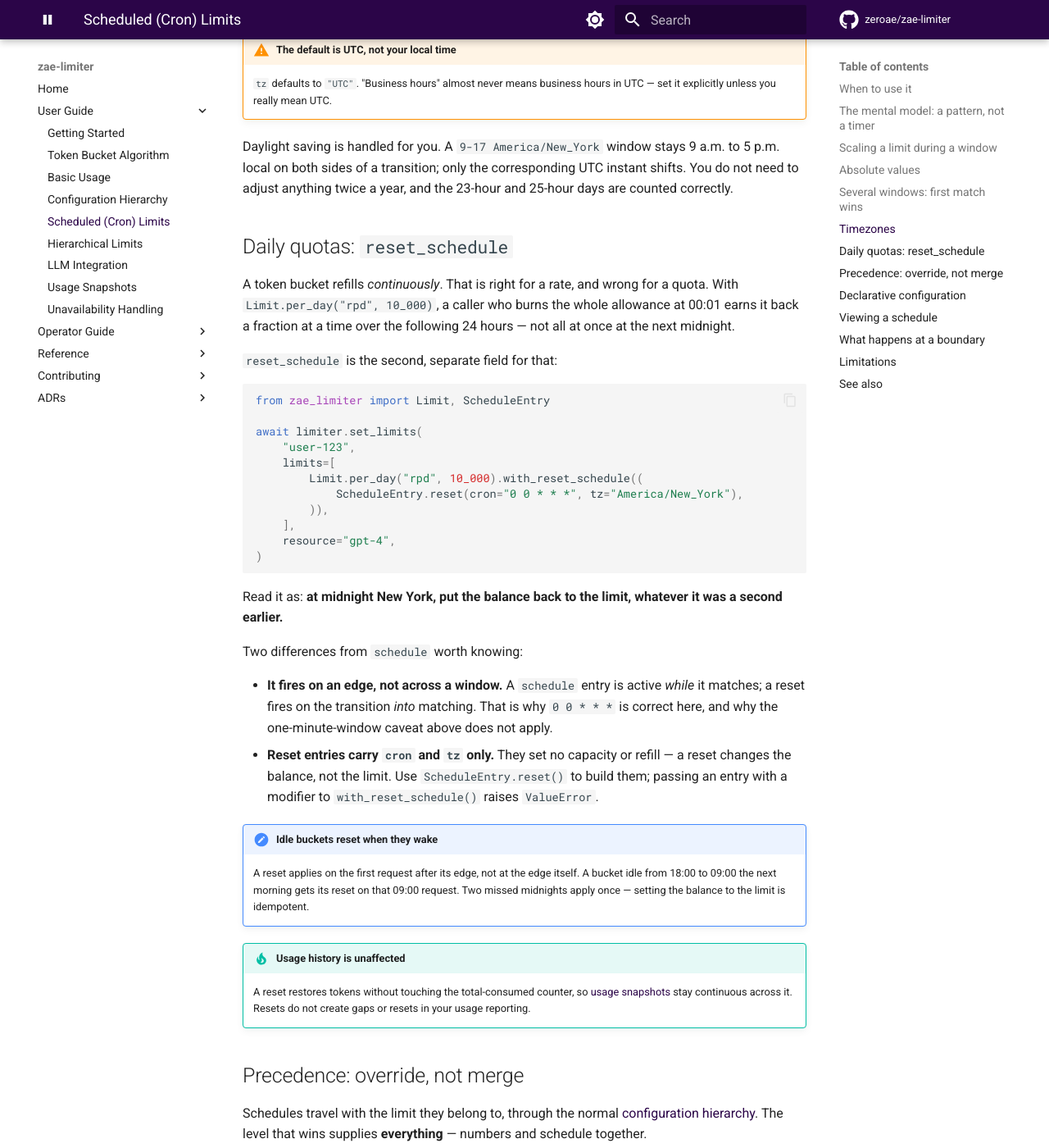
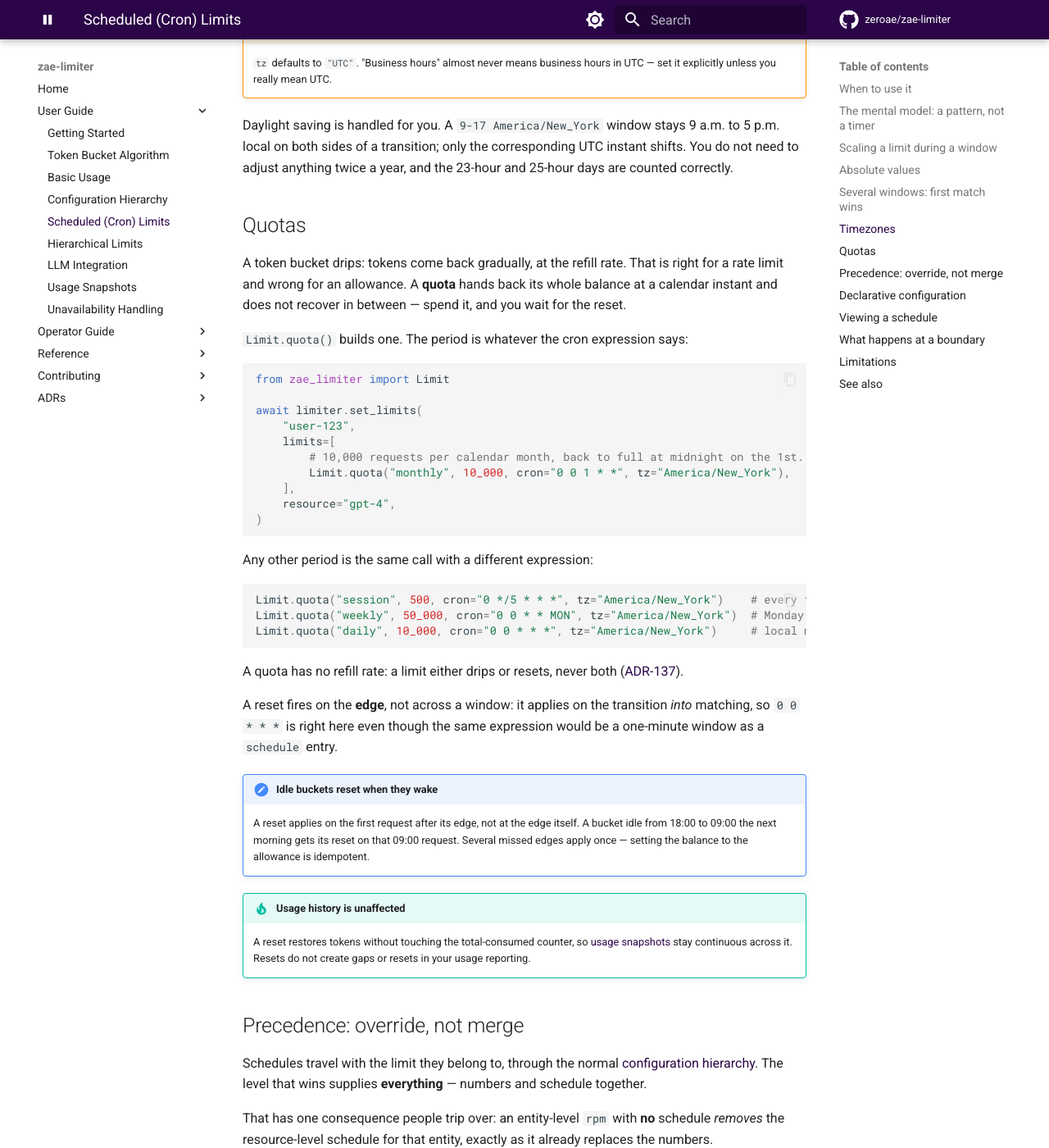
Before and after one commit to zeroae/zae-limiter, an MkDocs documentation site: the page built from docs/guide/scheduled-limits.md, in a window 1280 px wide and 1400 px high, scrolled down 2891 px. Shown: the whole window at 82% size. Built offline with MkDocs 1.6.1 and Material for MkDocs 9.7.7, drawn with Linux system fonts in a browser that asks for light colours; comment, search, counter and statistics services are not loaded; the version menu is left out; some of the changed text lies outside the part shown.

Commit message:
📝 docs(guide): write quotas with Limit.quota and name the period
The quota section was built around `Limit.per_day(...).with_reset_schedule(...)`,
which raises at construction: a limit drips or resets, never both (ADR-137), so
a quota's amount and its reset arrive in one `Limit.quota(name, amount, cron=...,
tz=...)` call (surface-plan Task 1).

Reframed from "daily quotas" to quotas, because nothing about it is daily — the
period is whatever the cron expression says. The worked example is a monthly
plan resetting on the 1st, with a session cap, a weekly cap and a daily cap as
one-liners, so the period reads as the author's choice rather than as midnight.

ADR-138's Consequences require the guide to state the limitation it creates, and
`## Limitations` said nothing: a quota period is a fixed calendar window, so
`0 */5 * * *` resets at 00:00, 05:00, 10:00 for everyone alike. The window
anchored to each caller's own first use — what a reader hears in "five-hour reset
window" — is not supported.

The YAML form gets the same treatment (surface-plan Task 6): a `reset_schedule`
makes the limit a quota, so `refill_amount` defaults to 0 and is not written; a
non-zero rate beside a reset is an error. The sample's `refill_period: 86400` is
dropped, since a quota has no rate for it to denominate.

Removed the promise that `retry_after_seconds` reports the time until a quota's
reset. #530 shows the estimate is computed from a refill rate, which a quota does
not have, so an exhausted quota reports zero. Stated as a limitation instead — a
backoff built on a confident zero generates load rather than suppressing it.

`Limit.quota()` is decided (surface-plan Group A) but not yet built; it is
covered by the existing v0.14.0 version admonition.

Fixes #524
Refs #222

Co-Authored-By: Claude Opus 5 (1M context) <noreply@anthropic.com>
Claude-Session: https://claude.ai/code/session_01QdVj8nPhUwTz2aNJzMFqt5

````diff
--- a/docs/guide/scheduled-limits.md
+++ b/docs/guide/scheduled-limits.md
@@ -1,7 +1,7 @@
 # Scheduled (Cron) Limits
 
 Rate limits that change with the clock — halve throughput during business hours, raise it
-overnight, close a maintenance window, or reset a daily quota at local midnight.
+overnight, close a maintenance window, or hand back a quota at the start of each period.
 
 Without scheduling, a limit holds until someone calls `set_limits()`. The usual workaround is an
 external cron job that swaps capacity at each tick, which means extra infrastructure, no
@@ -10,7 +10,7 @@ move that into the library: the schedule travels with the limit, and every reade
 effective value for the current instant.
 
 !!! info "Added in v0.14.0"
-    `ScheduleEntry`, `Limit.with_schedule()` and `Limit.with_reset_schedule()` are new in v0.14.0.
+    `ScheduleEntry`, `Limit.with_schedule()` and `Limit.quota()` are new in v0.14.0.
 
 ## When to use it
 
@@ -18,7 +18,7 @@ effective value for the current instant.
 |---------|---------|
 | **Peak / off-peak** | Half the throughput 9–5 on weekdays, full rate overnight |
 | **Maintenance window** | Drop to a trickle during a nightly batch job |
-| **Daily quota** | 10,000 requests per day, back to full at local midnight |
+| **Quota** | 10,000 requests per calendar month, back to full on the 1st |
 | **Weekend capacity** | Raise limits Saturday and Sunday when traffic is lighter |
 
 ## The mental model: a pattern, not a timer
@@ -45,8 +45,7 @@ cron daemon would fire once a day — describes a window exactly **one minute lo
 never what you want for a limit. As a rule of thumb, leave the minute field as `*` unless you
 genuinely mean a sub-hour window.
 
-The one place a single instant *is* what you want is a quota reset, which has its own field —
-see [Daily quotas](#daily-quotas-reset_schedule).
+The one place a single instant *is* what you want is a quota reset — see [Quotas](#quotas).
 
 ## Scaling a limit during a window
 
@@ -127,44 +126,46 @@ Daylight saving is handled for you. A `9-17 America/New_York` window stays 9 a.m
 on both sides of a transition; only the corresponding UTC instant shifts. You do not need to
 adjust anything twice a year, and the 23-hour and 25-hour days are counted correctly.
 
-## Daily quotas: `reset_schedule`
+## Quotas
 
-A token bucket refills *continuously*. That is right for a rate, and wrong for a quota. With
-`Limit.per_day("rpd", 10_000)`, a caller who burns the whole allowance at 00:01 earns it back a
-fraction at a time over the following 24 hours — not all at once at the next midnight.
+A token bucket drips: tokens come back gradually, at the refill rate. That is right for a rate
+limit and wrong for an allowance. A **quota** hands back its whole balance at a calendar instant
+and does not recover in between — spend it, and you wait for the reset.
 
-`reset_schedule` is the second, separate field for that:
+`Limit.quota()` builds one. The period is whatever the cron expression says:
 
-```python
-from zae_limiter import Limit, ScheduleEntry
+```{.python .lint-only}
+from zae_limiter import Limit
 
 await limiter.set_limits(
     "user-123",
     limits=[
-        Limit.per_day("rpd", 10_000).with_reset_schedule((
-            ScheduleEntry.reset(cron="0 0 * * *", tz="America/New_York"),
-        )),
+        # 10,000 requests per calendar month, back to full at midnight on the 1st.
+        Limit.quota("monthly", 10_000, cron="0 0 1 * *", tz="America/New_York"),
     ],
     resource="gpt-4",
 )
 ```
 
-Read it as: **at midnight New York, put the balance back to the limit, whatever it was a second
-earlier.**
+Any other period is the same call with a different expression:
 
-Two differences from `schedule` worth knowing:
+```{.python .lint-only}
+Limit.quota("session", 500, cron="0 */5 * * *", tz="America/New_York")    # every five hours
+Limit.quota("weekly", 50_000, cron="0 0 * * MON", tz="America/New_York")  # Monday midnight
+Limit.quota("daily", 10_000, cron="0 0 * * *", tz="America/New_York")     # local midnight
+```
 
-- **It fires on an edge, not across a window.** A `schedule` entry is active *while* it matches;
-  a reset fires on the transition *into* matching. That is why `0 0 * * *` is correct here, and
-  why the one-minute-window caveat above does not apply.
-- **Reset entries carry `cron` and `tz` only.** They set no capacity or refill — a reset changes
-  the balance, not the limit. Use `ScheduleEntry.reset()` to build them; passing an entry with a
-  modifier to `with_reset_schedule()` raises `ValueError`.
+A quota has no refill rate: a limit either drips or resets, never both
+([ADR-137](../adr/137-reset-replaces-drip.md)).
+
+A reset fires on the **edge**, not across a window: it applies on the transition *into* matching,
+so `0 0 * * *` is right here even though the same expression would be a one-minute window as a
+`schedule` entry.
 
 !!! note "Idle buckets reset when they wake"
     A reset applies on the first request after its edge, not at the edge itself. A bucket idle
-    from 18:00 to 09:00 the next morning gets its reset on that 09:00 request. Two missed
-    midnights apply once — setting the balance to the limit is idempotent.
+    from 18:00 to 09:00 the next morning gets its reset on that 09:00 request. Several missed
+    edges apply once — setting the balance to the allowance is idempotent.
 
 !!! tip "Usage history is unaffected"
     A reset restores tokens without touching the total-consumed counter, so
@@ -232,8 +232,11 @@ zae-limiter limits plan -n my-app -f limits.yaml    # preview
 zae-limiter limits apply -n my-app -f limits.yaml
 ```
 
-Invalid cron expressions and unknown timezones are rejected at **parse** time, so `limits plan`
-catches them before anything is written.
+A `reset_schedule` makes the limit a quota, so `refill_amount` defaults to `0` and you do not
+write it. Giving a quota a non-zero `refill_amount` is an error.
+
+Invalid cron expressions, unknown timezones and a rate beside a reset are all rejected at
+**parse** time, so `limits plan` catches them before anything is written.
 
 ## Viewing a schedule
 
@@ -267,12 +270,23 @@ schedule that is a handful of extra round trips per bucket per day.
 
 Idle buckets do nothing at a boundary, correctly — they update on their next request.
 
-`RateLimitExceeded.retry_after_seconds` accounts for boundaries. If a limit rises in ten minutes,
-the wait reflects that rather than assuming the current, lower rate holds forever; and for a daily
-quota it reports the time until the reset rather than a long drip-refill.
+`RateLimitExceeded.retry_after_seconds` accounts for boundaries on a limit that drips: if the
+limit rises in ten minutes, the wait reflects that rather than assuming the current, lower rate
+holds forever. A **quota** is the exception — see the limitation below.
 
 ## Limitations
 
+- **A quota period is a fixed calendar window, shared by everyone on it.** The cron expression
+  names wall-clock instants, so `0 */5 * * *` resets at 00:00, 05:00, 10:00 … for **every**
+  entity alike — not five hours after each caller's own first request. A window anchored to each
+  caller's own activity is not supported; it may arrive in a later release
+  ([ADR-138](../adr/138-fixed-reset-windows-only.md)). Note also that resetting every entity at
+  the same instant concentrates load at the boundary.
+- **A quota reports no `retry_after_seconds`.** The wait estimate is computed from a refill
+  rate, and a quota has none, so an exhausted quota reports a wait of zero rather than the time
+  until its reset. Do not build a client backoff on it for a quota — compute the next reset
+  instant yourself. Tracked in
+  [#530](https://github.com/zeroae/zae-limiter/issues/530); limits that drip are unaffected.
 - **One time-varying mechanism per bucket.** A bucket uses cron scheduling or another dynamic
   mechanism, not both. This keeps "why is my limit this number" answerable.
 - **Extended cron syntax is not supported.** `L` (last), `W` (weekday) and `#` (nth weekday) are
````
Also changed, not shown: other parts of docs/guide/scheduled-limits.md (+0 -1 lines).
